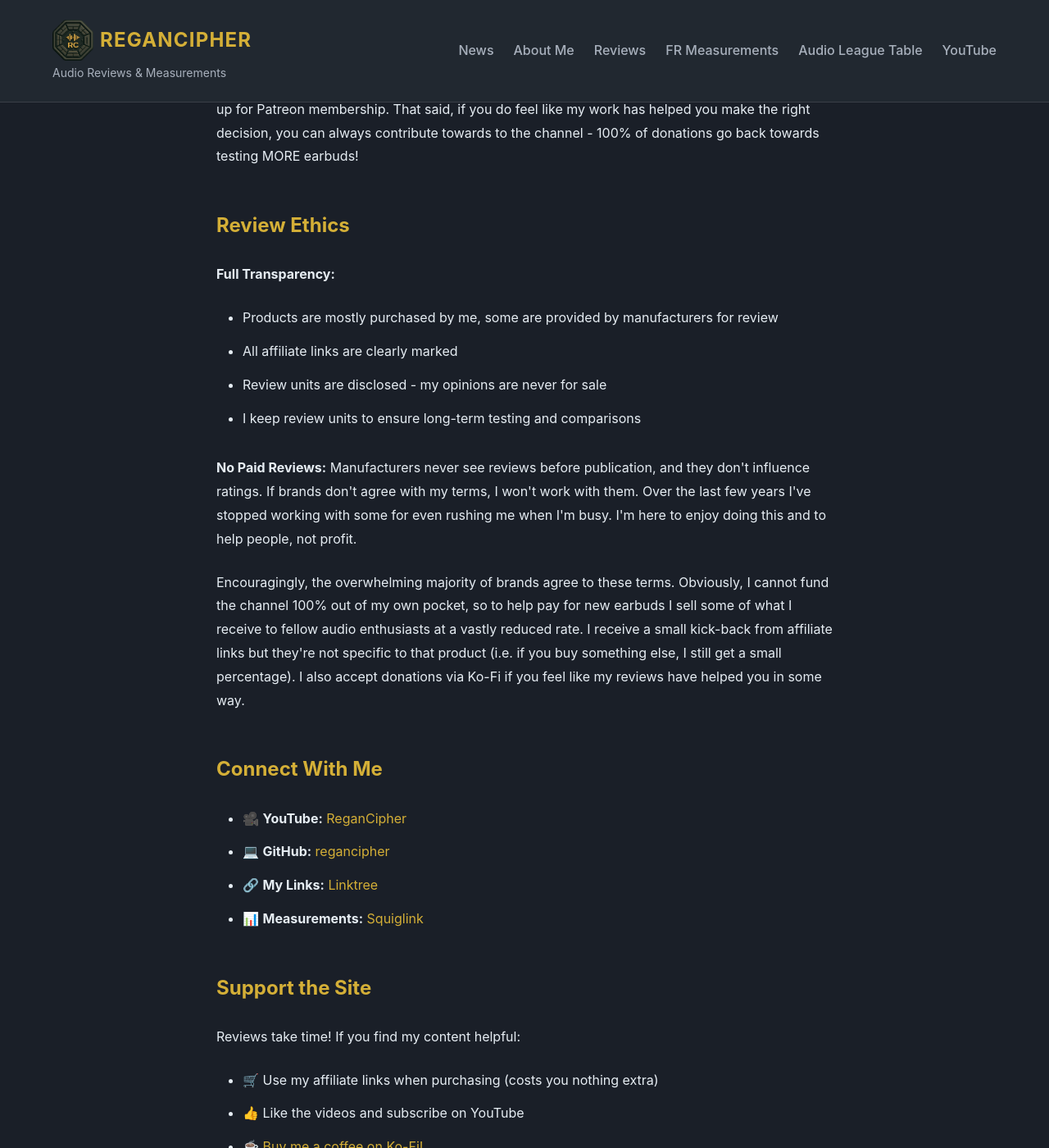
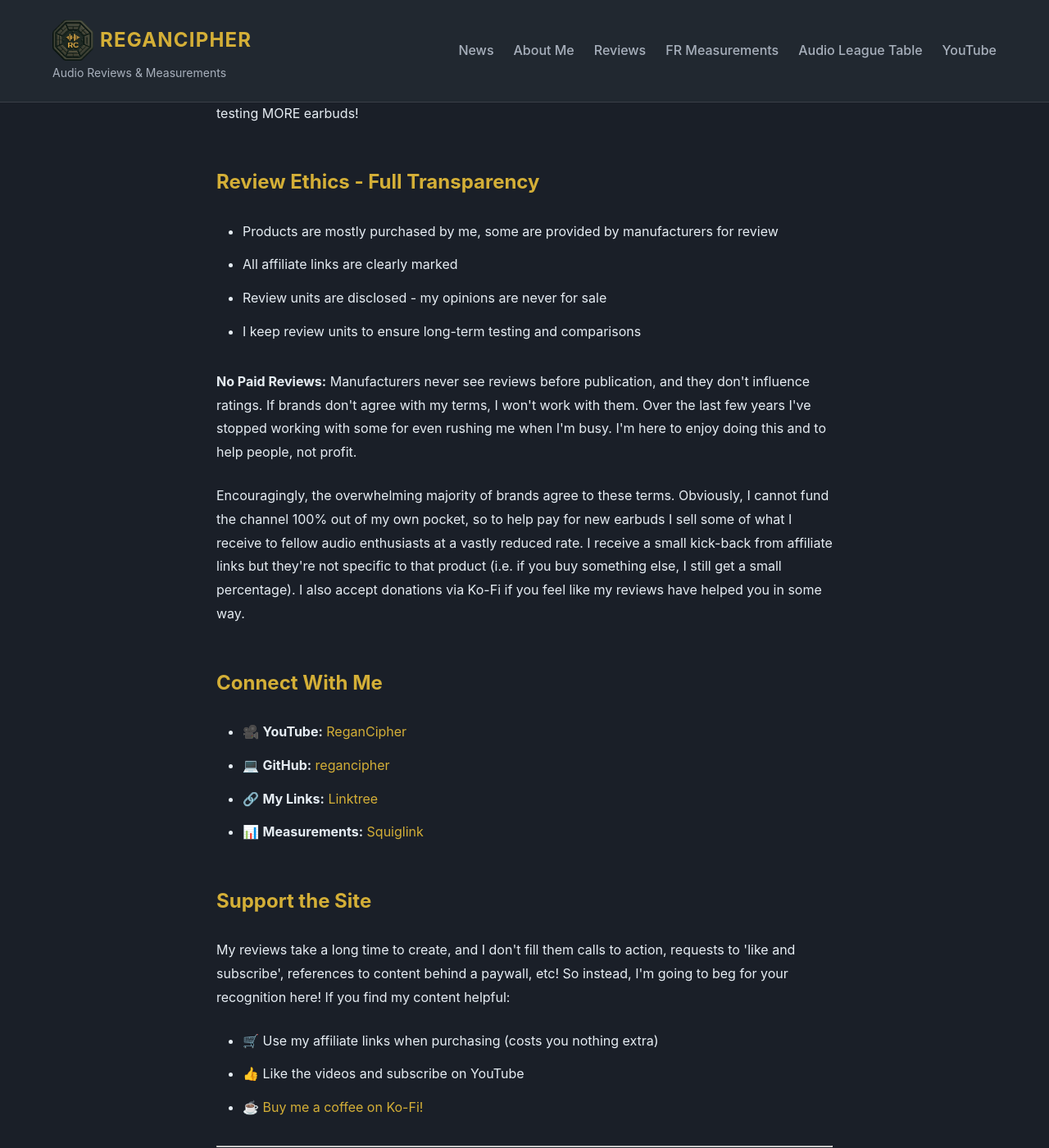
Before and after one commit to regancipher/regancipher.github.io, a Jekyll site: the page built from about.md, in a window 1280 px wide and 1400 px high, scrolled down 1806 px. Shown: the whole window at 82% size. Built offline with Jekyll 4.4.1, drawn with Linux system fonts in a browser that asks for light colours; some of the changed text lies outside the part shown.

Commit message:
removed more titles

```diff
--- a/about.md
+++ b/about.md
@@ -99,17 +99,13 @@
 
 <p>Mostly the channel focuses on TWS around the $30-150 mark, but I've also reviewed some ultra low-budget and some high-end stuff too, even straying into open-earbuds and other sports wearables. Check my 'Playlists' on YouTube - they very clearly categorise each video so you can focus on the stuff that interests you. In an era where social media has eroded our attention span to that of your average goldfish, I'm a bit old school - my reviews are long and detailed, but I do include chapters so if you're looking for something specific - how well a set performs on calls for example - don't fear - the chapters will rescue you from the extra three minutes you might have had to spend without them! :D</p>
 
-<h2>My Review Philosophy</h2>
-
-<p><strong>Measurements + Listening = Complete Picture</strong></p>
+<h2>My Review Philosophy - Say No to 'Trust Me Bro'!</h2>
 
 <p>I see too many reviewers just giving subjective views on things like sound and active noise cancellation, which is not only unfair on the viewer, it's just plan lazy. These attributes can be measured, and it's also possible to record the output and provide those recordings to you guys, so why not? My idea with the channel was always that I'd do the hard work but leave the decisions to you, the viewer/listener, because we all have different ideas and thresholds of what sounds good or is important/acceptable.</p>
 
 <p>I made the decision long ago that I wouldn't put any core content - like the measurements and recordings - behind a paywall, enabling everyone to consume and enjoy it without having to stump up for Patreon membership. That said, if you do feel like my work has helped you make the right decision, you can always contribute towards to the channel - 100% of donations go back towards testing MORE earbuds!</p>
 
-<h2>Review Ethics</h2>
-
-<p><strong>Full Transparency:</strong></p>
+<h2>Review Ethics - Full Transparency</h2>
 
 <ul>
 <li>Products are mostly purchased by me, some are provided by manufacturers for review</li>
@@ -133,7 +129,7 @@
 
 <h2>Support the Site</h2>
 
-<p>Reviews take time! If you find my content helpful:</p>
+<p>My reviews take a long time to create, and I don't fill them calls to action, requests to 'like and subscribe', references to content behind a paywall, etc! So instead, I'm going to beg for your recognition here! If you find my content helpful:</p>
 
 <ul>
 <li>🛒 Use my affiliate links when purchasing (costs you nothing extra)</li>
```
